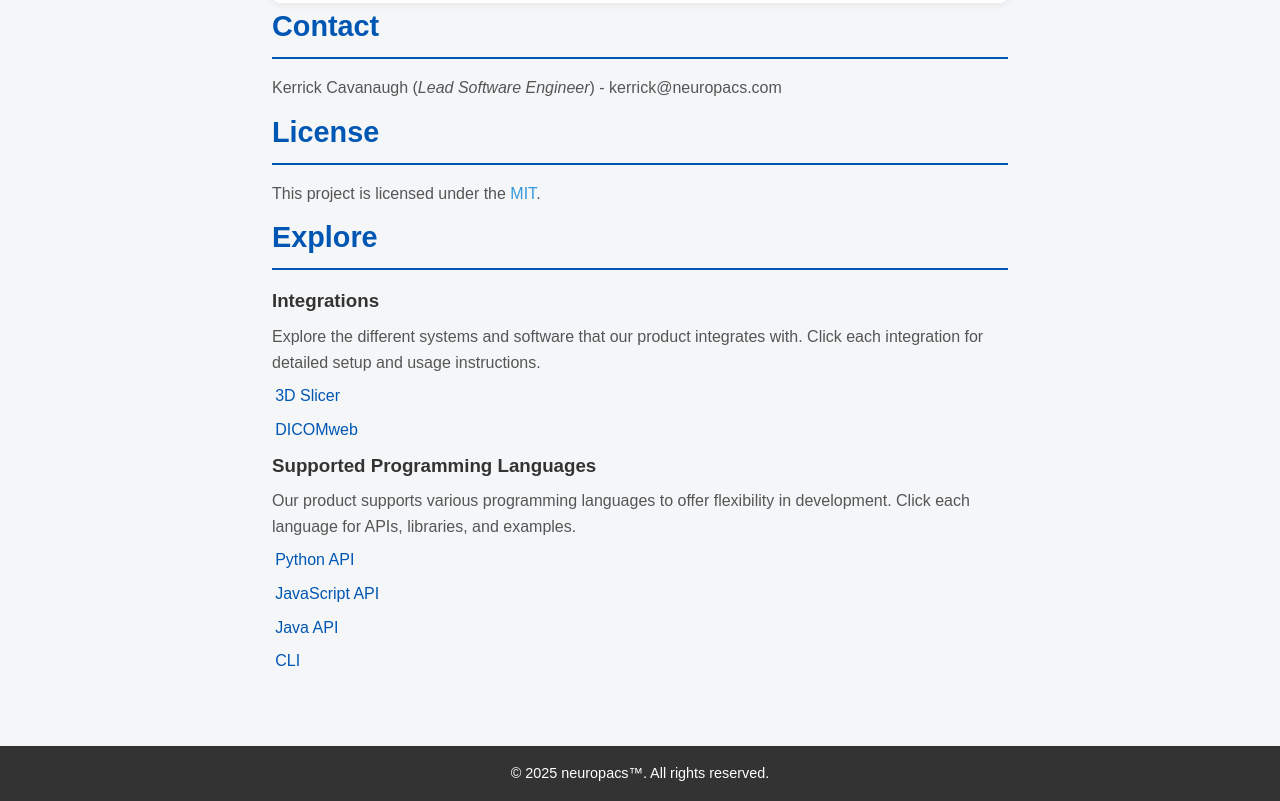
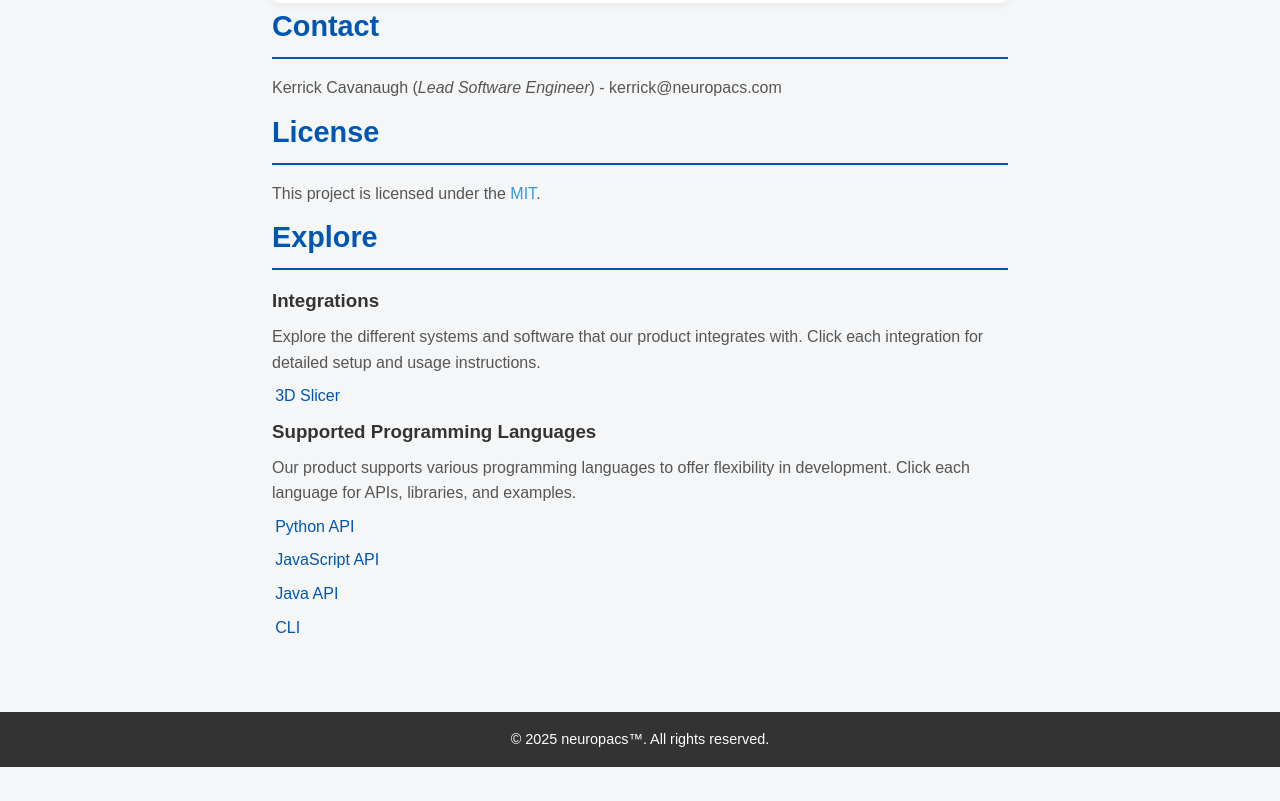
Before and after one commit to neuropacs/neuropacsPyUi, a plain HTML site: page index.html in a window 1280 px wide. Shown: the part 1990-2791 px from the top of the page. After the commit the page ends 2757 px from the top, so only its background shows below. Drawn offline with Linux system fonts and the light colour scheme.

Commit message:
gh-pages

```diff
--- a/index.html
+++ b/index.html
@@ -182,9 +182,6 @@ cd neuropacsUI
           <li>
             <a href="https://neuropacs.github.io/SlicerNeuropacs/">3D Slicer</a>
           </li>
-          <li>
-            <a href="#dicom-web">DICOMweb</a>
-          </li>
           <!-- <li><a href="weasis.html">Weasis DICOM Viewer</a></li> -->
         </ul>
         <h3>Supported Programming Languages</h3>
```
